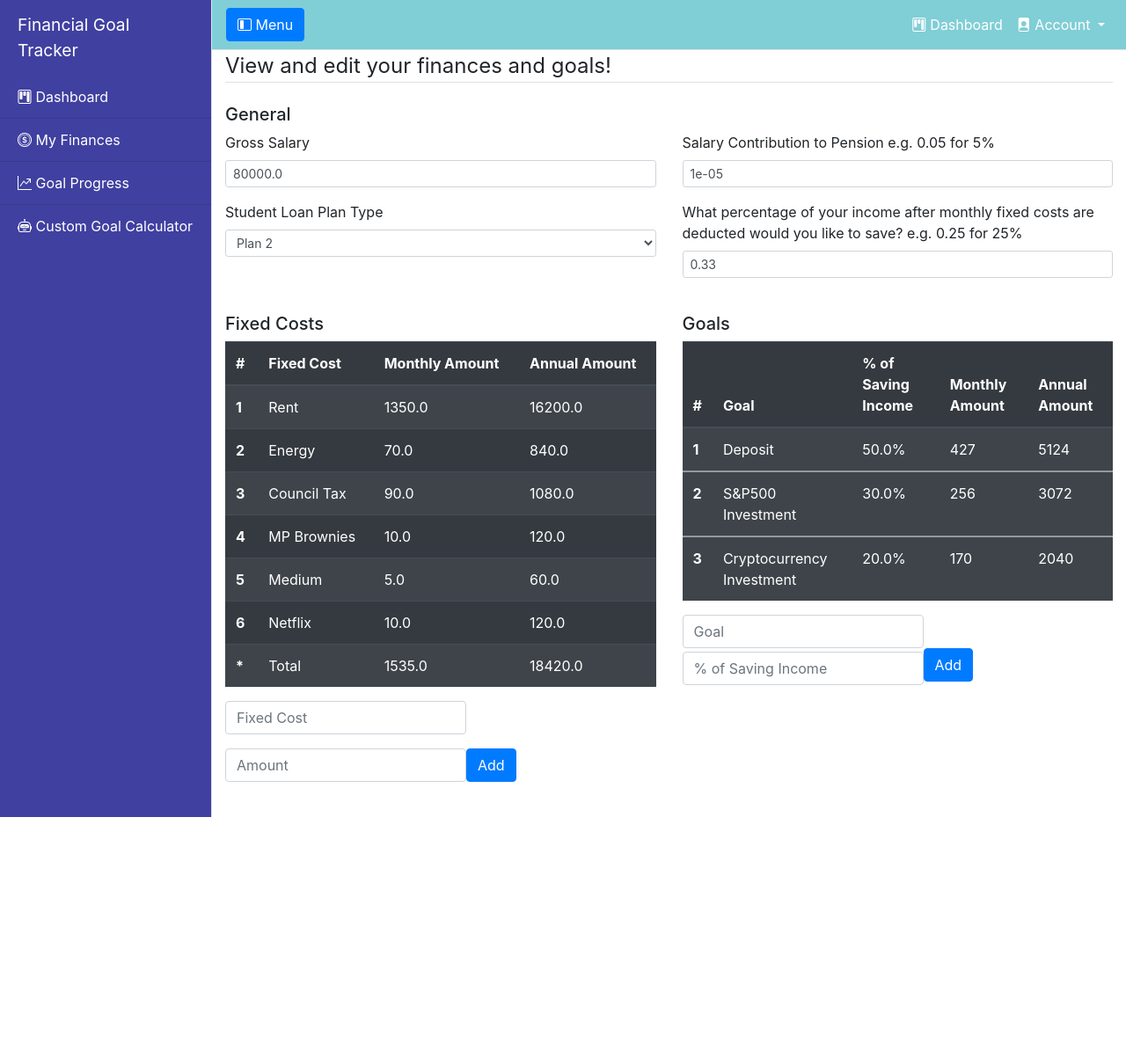
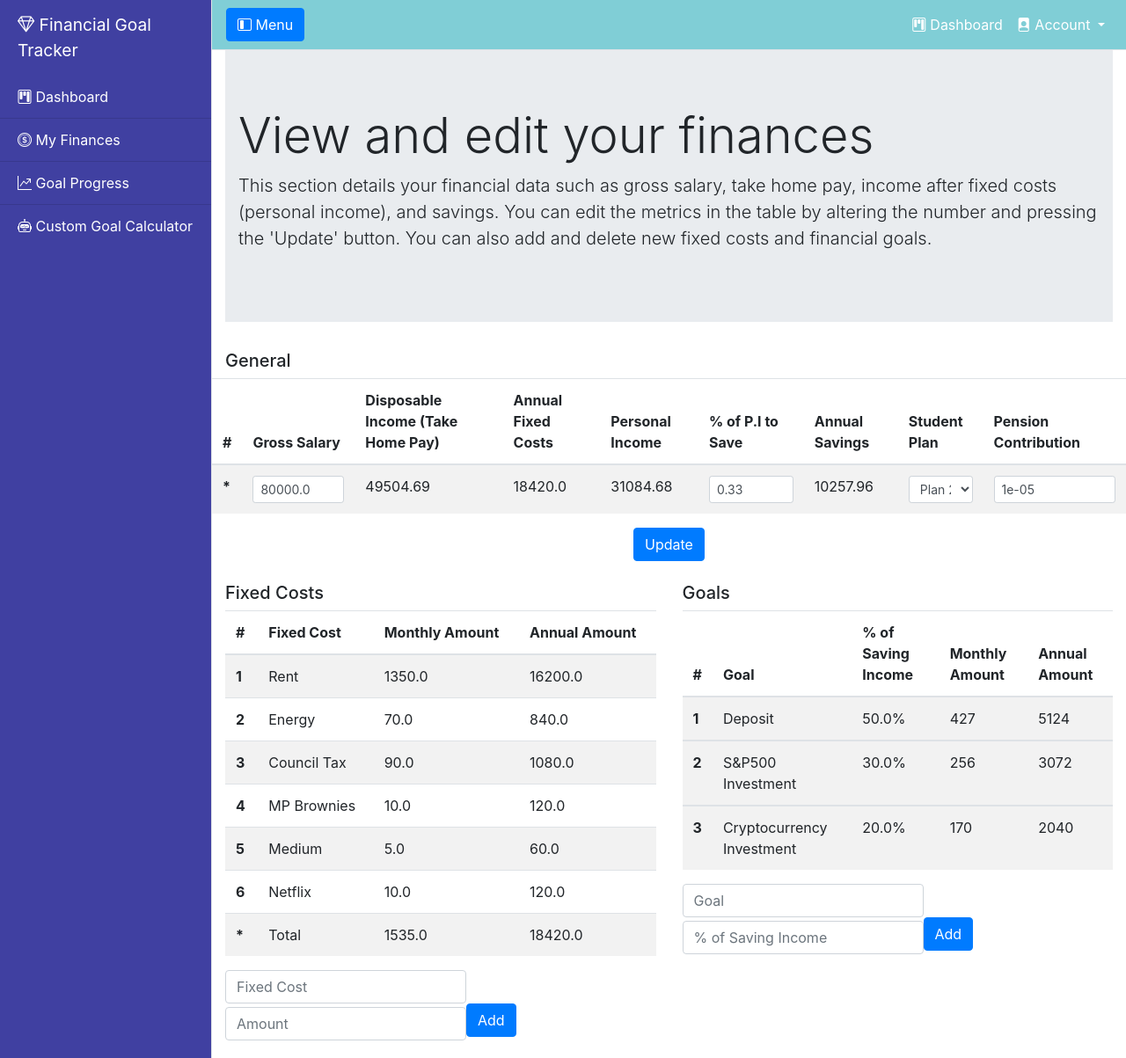
Before and after one commit to surajtirupati/financeGoalsApp, a Flask app: page /my_finances in a window 1280 px wide. Shown: the whole page at 88% size. Before the commit the page ends 929 px from the top, so only its background shows below. Run offline with Flask 2, Linux system fonts and the light colour scheme; a user stored in the database is signed in; data comes from the database, SQL or seed files in the repository; both versions use the stored data as it was after the commit.

Commit message:
completed my_finances page except for delete buttons for fcs and goals

```diff
--- a/forms.py
+++ b/forms.py
@@ -27,16 +27,17 @@ class FinancialDataForm(FlaskForm):
     student_plan = SelectField("Student Loan Plan Type", choices=[(0, "None"), (1, "Plan 1"), (2, "Plan 2")],
                                validators=[DataRequired()])
     pension_contribution = FloatField("Salary Contribution to Pension e.g. 0.05 for 5%", validators=[DataRequired(),
-                                                                                                     NumberRange(min=0,
+                                                                                                     NumberRange(min=-0.000001,
                                                                                                                  max=1,
                                                                                                                  message='Enter number between 0 and 1')])
     fixed_costs = FieldList(FormField(FixedCostForm), min_entries=1)
     saving_percentage = FloatField("What percentage of your income after monthly fixed costs are deducted would you "
-                                   "like to save? e.g. 0.25 for 25%", validators=[DataRequired(), NumberRange(min=0,
+                                   "like to save? e.g. 0.25 for 25%", validators=[DataRequired(), NumberRange(min=-0.000001,
                                                                                                               max=1,
                                                                                                               message='Enter number between 0 and 1')])
     goals = FieldList(FormField(GoalForm), min_entries=1)
     submit = SubmitField('Submit')
+    update = SubmitField('Update')
 
 
 # Create Login Form
--- a/main.py
+++ b/main.py
@@ -1,5 +1,6 @@
 from flask import Flask, render_template, request, redirect, url_for, flash
 from flask_sqlalchemy import SQLAlchemy
+from flask_migrate import Migrate
 from forms import FinancialDataForm, LoginForm, UserForm, FixedCostForm, GoalForm
 from werkzeug.security import generate_password_hash, check_password_hash
 from flask_login import UserMixin, login_user, LoginManager, login_required, logout_user, current_user
@@ -9,6 +10,7 @@ app = Flask(__name__)
 app.config['SECRET_KEY'] = 'fefbb128d6df70ee4c3d697223e80958'
 app.config['SQLALCHEMY_DATABASE_URI'] = "sqlite:///financial_app.db"
 db = SQLAlchemy(app)
+migrate = Migrate(app, db)
 
 
 class Users(db.Model, UserMixin):
@@ -27,6 +29,10 @@ class Userfinancialdata(db.Model):
     pension_contribution = db.Column(db.Float, nullable=False)
     saving_percentage = db.Column(db.Float, nullable=False)
     user = db.Column(db.Integer, db.ForeignKey('users.id'), nullable=False)
+    disposable_income = db.Column(db.Float)
+    total_fixed_costs = db.Column(db.Float)
+    personal_income = db.Column(db.Float)
+    saving_income = db.Column(db.Float)
 
 
 class FixedCost(db.Model):
@@ -137,16 +143,26 @@ def setup():
                                            pension_contribution=form.pension_contribution.data,
                                            saving_percentage=form.saving_percentage.data,
                                            user=current_user.id)
-        db.session.add(financial_data)
+
+        financial_data.disposable_income = round(
+            float(disposable_income(financial_data.gross_salary, financial_data.student_plan,
+                                    financial_data.pension_contribution)), 2)
 
         for goal in form.goals:
             tmp_goal = Goals(name=goal.goal_name.data, amount=goal.amount.data, user=current_user.id)
             db.session.add(tmp_goal)
 
         for fixed_cost in form.fixed_costs:
+            financial_data.total_fixed_costs = fixed_cost.amount.data  # only one fixed cost at this point
             tmp_fc = FixedCost(name=fixed_cost.fc_name.data, amount=fixed_cost.amount.data, user=current_user.id)
             db.session.add(tmp_fc)
 
+        financial_data.personal_income = round(
+            float((financial_data.disposable_income / 12) - financial_data.total_fixed_costs), 2)
+        financial_data.saving_income = round(float(
+            calculate_saving_income(financial_data.personal_income, financial_data.saving_percentage)), 2)
+
+        db.session.add(financial_data)
         db.session.commit()
 
         flash("Setup complete!", 'success')
@@ -173,31 +189,48 @@ def my_finances():
     goals_form = GoalForm()
 
     if goals_form.is_submitted() and goals_form.submit_goal.data:
-        if type(goals_form.goal_name.data) == str and type(goals_form.amount.data) == float and 1 > goals_form.amount.data > 0:
+        if type(goals_form.goal_name.data) == str and type(
+                goals_form.amount.data) == float and 1 > goals_form.amount.data > 0:
             tmp_goal = Goals(name=goals_form.goal_name.data, amount=goals_form.amount.data, user=current_user.id)
             db.session.add(tmp_goal)
             db.session.commit()
             return redirect(url_for("my_finances"))
         else:
-            flash("Please ensure you enter text for goal name and a number between 0 and 1 for it's % of saving income!", "danger")
+            flash(
+                "Please ensure you enter text for goal name and a number between 0 and 1 for it's % of saving income!",
+                "danger")
             return redirect(url_for("my_finances"))
 
     if fc_form.validate_on_submit() and fc_form.submit.data:
-        print("fs")
         tmp_fc = FixedCost(name=fc_form.fc_name.data, amount=fc_form.amount.data, user=current_user.id)
         db.session.add(tmp_fc)
         db.session.commit()
         return redirect(url_for("my_finances"))
 
-    annual_disposable_inc = disposable_income(financial_data.gross_salary, financial_data.student_plan,
-                                              financial_data.pension_contribution)
-    total_fcs = total_fixed_costs(fixed_costs)
-    personal_inc = deduct_fixed_costs(annual_disposable_inc / 12, fixed_costs)
-    saving_inc = int(calculate_saving_income(personal_inc, financial_data.saving_percentage))
+    if form.is_submitted() and form.update.data:
+        financial_data.gross_salary = form.gross_salary.data
+        financial_data.saving_percentage = form.saving_percentage.data
+        financial_data.student_plan = form.student_plan.data
+        financial_data.pension_contribution = form.pension_contribution.data
+        db.session.add(financial_data)
+        db.session.commit()
+        return redirect(url_for("my_finances"))
+
+    financial_data.disposable_income = round(
+        float(disposable_income(financial_data.gross_salary, financial_data.student_plan,
+                                financial_data.pension_contribution)), 2)
+    financial_data.total_fixed_costs = total_fixed_costs(fixed_costs)
+    financial_data.personal_income = round(
+        float(deduct_fixed_costs(financial_data.disposable_income / 12, fixed_costs)), 2)
+    financial_data.saving_income = round(float(
+        calculate_saving_income(financial_data.personal_income, financial_data.saving_percentage)), 2)
+
+    db.session.add(financial_data)
+    db.session.commit()
 
     return render_template("my_finances.html", form=form, fc_form=fc_form, goals_form=goals_form,
                            financial_data=financial_data, fc_data=fixed_costs, goal_data=goals,
-                           total_fc=total_fcs, saving_income=saving_inc)
+                           total_fc=financial_data.total_fixed_costs, saving_income=financial_data.saving_income)
 
 
 @app.route("/dashboard")
--- a/templates/base.html
+++ b/templates/base.html
@@ -21,7 +21,7 @@
 
     <!-- Sidebar -->
     <div class="bg-light border-right" id="sidebar-wrapper">
-        <div class="sidebar-heading">Financial Goal Tracker</div>
+        <div class="sidebar-heading"><i class="bi bi-gem"></i> Financial Goal Tracker</div>
         <div class="list-group list-group-flush">
             <a href="{{ url_for('dashboard') }}" class="list-group-item list-group-item-action bg-light"><i class="bi bi-kanban"></i> Dashboard</a>
             <a href="{{ url_for('my_finances') }}" class="list-group-item list-group-item-action bg-light"><i class="bi bi-coin"></i> My Finances</a>
--- a/templates/my_finances.html
+++ b/templates/my_finances.html
@@ -5,16 +5,39 @@
 <form method="POST" action="">
     {{ form.hidden_tag() }}
     <fieldset class="form-group">
-        <legend class="border-bottom mb-4"> View and edit your finances and goals!</legend>
+
+        <div class="jumbotron jumbotron-fluid">
+          <div class="container">
+            <h1 class="display-4">View and edit your finances</h1>
+            <p class="lead">This section details your financial data such as gross salary, take home pay, income
+            after fixed costs (personal income), and savings. You can edit the metrics in the table by altering the
+            number and pressing the 'Update' button. You can also add and delete new fixed costs and financial goals.</p>
+          </div>
+        </div>
 
         <header>
             <h5>General</h5>
         </header>
 
         <div class="row">
-            <div class = "col-md-6">
-                <div class="form-group">
-                    {{ form.gross_salary.label(class="form-control-label") }}
+            <table class="table table-striped">
+                    <thead>
+                        <tr>
+                            <th scope="col">#</th>
+                            <th scope="col">Gross Salary</th>
+                            <th scope="col">Disposable Income (Take Home Pay)</th>
+                            <th scope="col">Annual Fixed Costs</th>
+                            <th scope="col">Personal Income</th>
+                            <th scope="col">% of P.I to Save</th>
+                            <th scope="col">Annual Savings</th>
+                            <th scope="col">Student Plan</th>
+                            <th scope="col">Pension Contribution</th>
+                        </tr>
+                    </thead>
+                    <tbody>
+                        <tr>
+                            <th scope="row">*</th>
+                            <td>
                                 {% if form.gross_salary.errors %}
                                 {{ form.gross_salary(class="form-control form-control-sm is-invalid", value=financial_data.gross_salary) }}
                                 <div class="invalid feedback">
@@ -25,38 +48,11 @@
                                 {% else %}
                                     {{ form.gross_salary(class="form-control form-control-sm", value=financial_data.gross_salary) }}
                                 {% endif %}
-                </div>
-                <div class="form-group">
-                    {{ form.student_plan.label(class="form-control-label") }}
-                    {% if form.student_plan.errors %}
-                        {{ form.student_plan(class="form-control form-control-sm is-invalid", value=financial_data.student_plan) }}
-                        <div class="invalid feedback">
-                            {% for error in form.student_plan.errors %}
-                                <span> {{ error }} </span>
-                            {% endfor %}
-                        </div>
-                    {% else %}
-                        {{ form.student_plan(class="form-control form-control-sm", value=financial_data.student_plan) }}
-                    {% endif %}
-                </div>
-            </div>
-
-            <div class = "col-md-6">
-                <div class="form-group">
-                    {{ form.pension_contribution.label(class="form-control-label") }}
-                    {% if form.pension_contribution.errors %}
-                        {{ form.pension_contribution(class="form-control form-control-sm is-invalid", value=financial_data.pension_contribution) }}
-                        <div class="invalid feedback">
-                            {% for error in form.pension_contribution.errors %}
-                                <span> {{ error }} </span>
-                            {% endfor %}
-                        </div>
-                    {% else %}
-                        {{ form.pension_contribution(class="form-control form-control-sm", value=financial_data.pension_contribution) }}
-                    {% endif %}
-                </div>
-                <div class="form-group">
-                    {{ form.saving_percentage.label(class="form-control-label") }}
+                            </td>
+                            <td>{{ financial_data.disposable_income }}</td>
+                            <td>{{ 12 * financial_data.total_fixed_costs }}</td>
+                            <td>{{ (12 * financial_data.personal_income)|round(2) }}</td>
+                            <td>
                                 {% if form.saving_percentage.errors %}
                                 {{ form.saving_percentage(class="form-control form-control-sm is-invalid", value=financial_data.saving_percentage) }}
                                 <div class="invalid feedback">
@@ -67,11 +63,22 @@
                                 {% else %}
                                     {{ form.saving_percentage(class="form-control form-control-sm", value=financial_data.saving_percentage) }}
                                 {% endif %}
+                            </td>
+                            <td>{{ (12 * financial_data.saving_income)|round(2) }}</td>
+                            <td>{{ form.student_plan(class="form-control form-control-sm", value=financial_data.student_plan) }}</td>
+                            <td>{{ form.pension_contribution(class="form-control form-control-sm", value=financial_data.pension_contribution) }}</td>
+                        </tr>
+                    </tbody>
+            </table>
+
+            <form class="form-inline" method="POST">
+                <div class="col text-center">
+                    <div class="form-group">
+                        {{ form.update(class="btn btn-primary mb-2") }}
                     </div>
                 </div>
+            </form>
         </div>
-
-        <br>
 
         <div class="row">
 
@@ -81,7 +88,7 @@
                 </header>
 
                 {% if fc_data %}
-                <table class="table table-striped table-dark">
+                <table class="table table-striped">
                     <thead>
                         <tr>
                             <th scope="col">#</th>
@@ -149,7 +156,7 @@
                 </header>
 
                 {% if goal_data %}
-                <table class="table table-striped table-dark">
+                <table class="table table-striped">
                     <thead>
                         <tr>
                             <th scope="col">#</th>
```
Also changed, not shown: calculations.py (+12 -4 lines), financial_app.db. Lines whose indentation alone changed are shown as unchanged.
